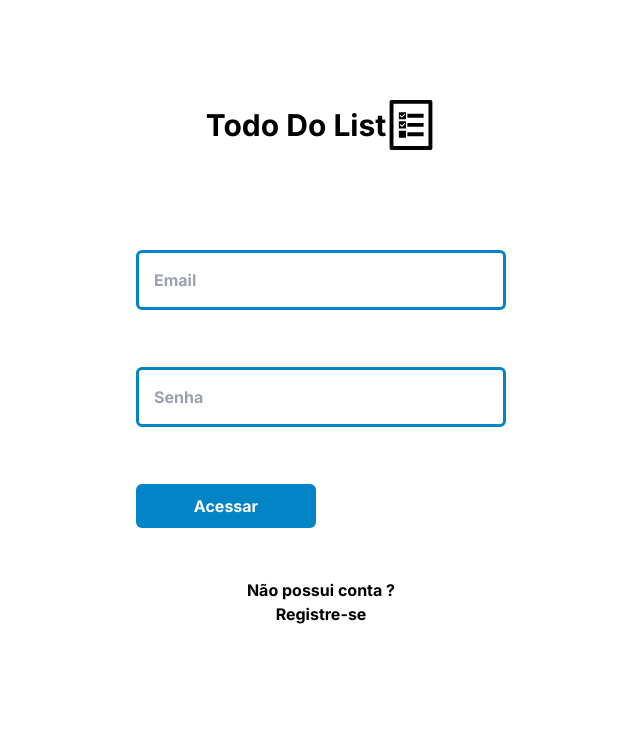
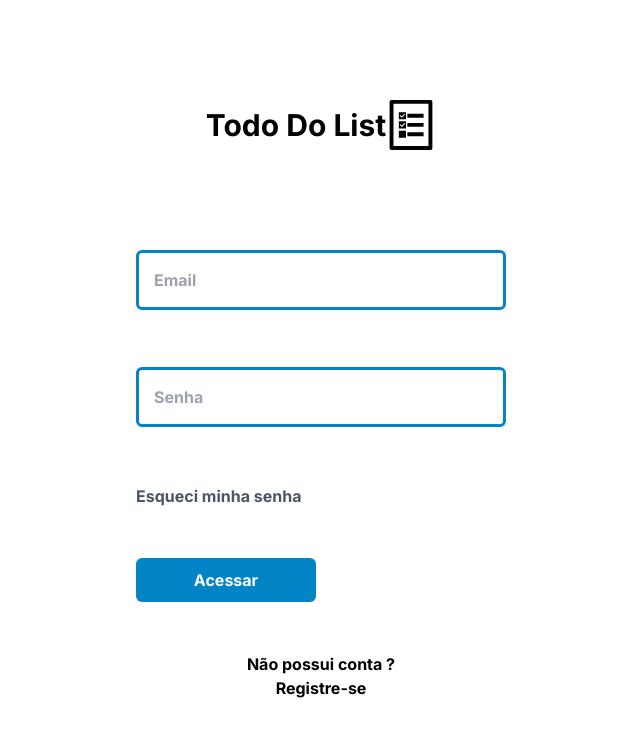
Before and after one commit to LuiFeAn/todo-app, a Next.js app: page / in a window 1280 px wide. Shown: the top 736 px of the page, without its empty margins (319-959 px from the left). Built offline with nearby package versions, Linux system fonts and the light colour scheme; no server answers.

Commit message:
feat: Criando hook referente a redefinição de senha de um usuário e aplicando-o

```diff
--- /dev/null
+++ b/src/app/(auth)/hooks/use-login-forget-password-state.ts
@@ -0,0 +1,23 @@
+import { useState } from "react";
+import { todoAPI } from "@/services/todo-api";
+import { toast } from "react-toastify";
+
+export default function useLoginForgetPasswordState(){
+
+    async function handleForgetPassword(){
+
+        const promise = todoAPI.post('/forget-password');
+
+        await toast.promise(promise,{
+            success:'Email de redefinição de senha enviado com sucesso',
+            error:'Não foi possível enviar email',
+            pending:'Aguarde...'
+        });
+
+    }
+
+    return {
+        forgetPasswordHandler: handleForgetPassword
+    }
+
+}
--- a/src/app/(auth)/page.tsx
+++ b/src/app/(auth)/page.tsx
@@ -4,6 +4,7 @@ import RegisterModal from "@/components/lib/modals/register-modal";
 import DefaultInput from "@/components/lib/inputs/default-input";
 import DefaultButton from "@/components/lib/buttons/default-button";
 import InputLabel from "@/components/input-label";
+import useLoginForgetPasswordState from "./hooks/use-login-forget-password-state";
 
 export default function LoginPage(){
 
@@ -14,6 +15,8 @@ export default function LoginPage(){
         loginForm,
         submitForm,
     } = useLoginState();
+
+    const { forgetPasswordHandler } = useLoginForgetPasswordState();
 
     return(
        <>
@@ -38,9 +41,17 @@ export default function LoginPage(){
 
                </InputLabel>
 
+               <div className="w-[100%]">
+
+                <span className="cursor-pointer text-gray-600" onClick={forgetPasswordHandler}><strong>Esqueci minha senha</strong></span>
+
+               </div>
+
                 <div className="w-[100%]">
 
+
                      <DefaultButton disabled={!loginForm.getter.isValid} type="submit" content="Acessar"/>
+
 
                 </div>
 
```
